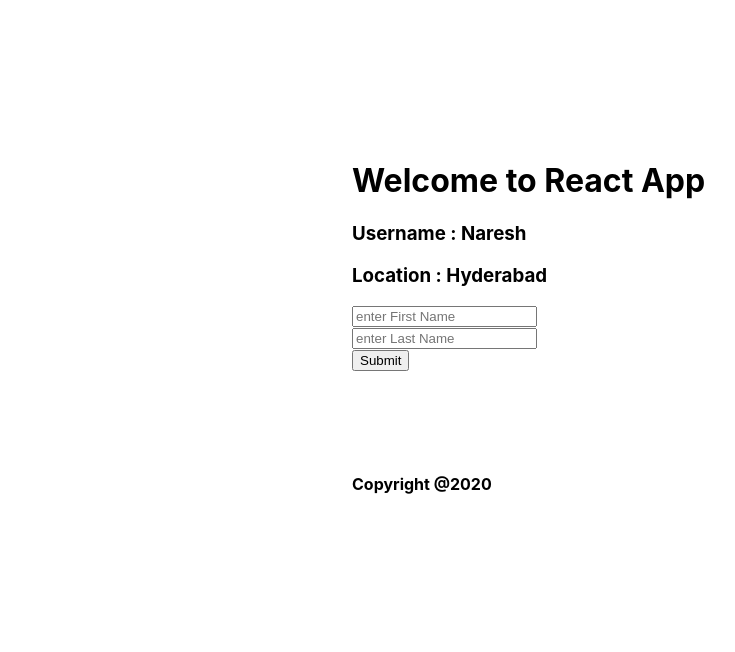
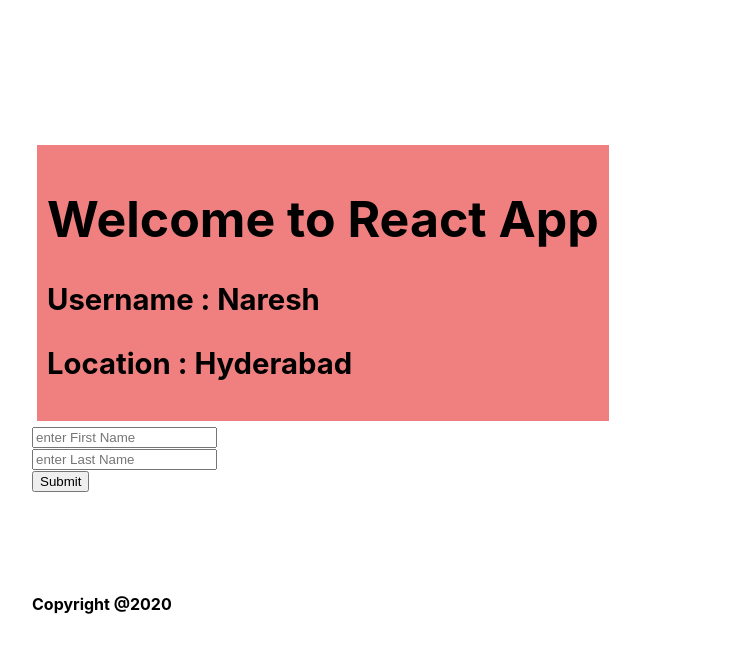
Before and after one commit to Srinivasanaresh72/CSS, a React (Create React App) app in the folder React_JS/exampleapp/: page / in a window 1280 px wide. Shown: the top 652 px of the page, without its empty margins (308-1043 px from the left). Built offline with nearby package versions, Linux system fonts and the light colour scheme.

Commit message:
added appheader css

```diff
--- a/React_JS/exampleapp/src/App.css
+++ b/React_JS/exampleapp/src/App.css
@@ -1,7 +1,7 @@
 .App{
   position:absolute;
   top:15%;
-  left: 50%;
+  left: 25%;
   margin:10px;
   padding:10px;
 }
--- /dev/null
+++ b/React_JS/exampleapp/src/Components/AppHeader/index.css
@@ -0,0 +1,6 @@
+.AppHeader{
+    background-color:lightcoral;
+    font-size:25px;
+    padding:10px;
+    margin:5px;
+}
--- a/React_JS/exampleapp/src/Components/AppHeader/index.js
+++ b/React_JS/exampleapp/src/Components/AppHeader/index.js
@@ -1,11 +1,11 @@
 import React from 'react'
-
+import './index.css'
 export default function AppHeader(props){
 
     return(
-        <div>
+        <div className="AppHeader">
 
-             <h1> Welcome to React App </h1>
+             <h1 className="Header"> Welcome to React App </h1>
              <h3> Username : {props.username} </h3>
              <h3> Location : {props.location} </h3>
 
```
